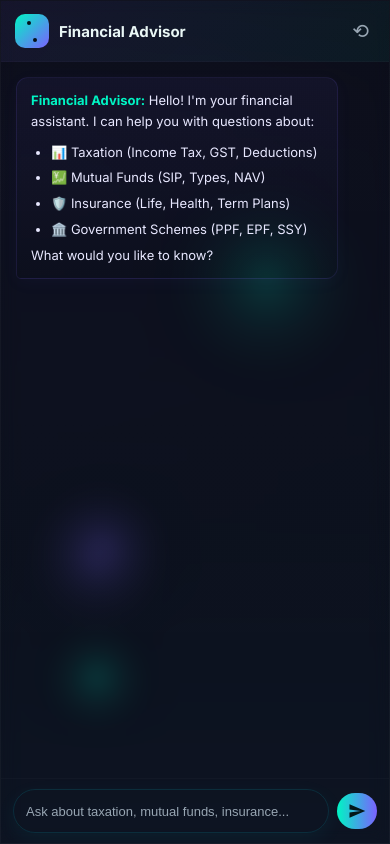
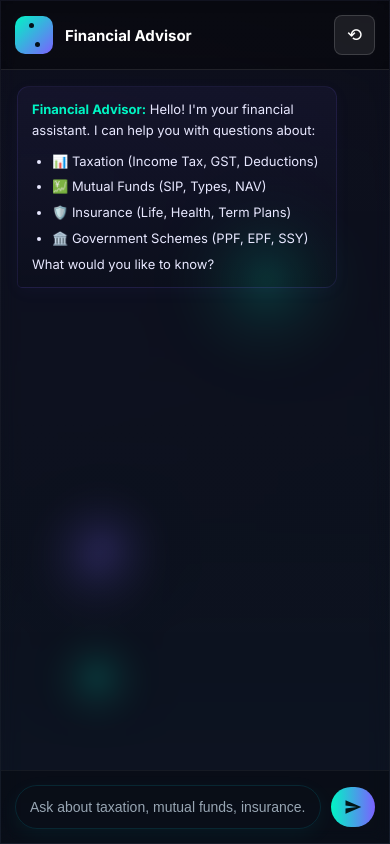
Before and after one commit to jeffrin-samuel/financial-chatbot, a plain HTML site: page frontend/index.html in a window 390 px wide. Drawn offline with Linux system fonts and the light colour scheme.

Commit message:
Improved UI

```diff
--- a/frontend/style.css
+++ b/frontend/style.css
@@ -158,6 +158,8 @@ body {
   align-items: center;
   padding: 16px 18px;
   border-bottom: 1px solid rgba(255, 255, 255, 0.02);
+  background: rgba(0, 0, 0, 0.2);
+  backdrop-filter: blur(10px);
 }
 
 .chat-header-left {
@@ -173,6 +175,7 @@ body {
   background: linear-gradient(135deg, var(--accent-a), var(--accent-b));
   display: grid;
   place-items: center;
+  flex-shrink: 0;
 }
 
 .logo-mini .eye {
@@ -193,22 +196,32 @@ body {
 
 .chat-title {
   font-weight: 700;
+  color: #eaf7f6;
+  white-space: nowrap;
+}
+
+.header-actions {
+  flex-shrink: 0;
 }
 
 .icon-btn {
-  background: transparent;
-  border: 0;
-  color: var(--muted);
+  background: rgba(255, 255, 255, 0.05);
+  border: 1px solid rgba(255, 255, 255, 0.1);
+  color: #eaf7f6;
   cursor: pointer;
-  padding: 6px;
+  padding: 8px 12px;
   border-radius: 8px;
-  font-size: 20px;
+  font-size: 18px;
   transition: all 0.3s ease;
+  display: flex;
+  align-items: center;
+  justify-content: center;
 }
 
 .icon-btn:hover {
-  background: rgba(255, 255, 255, 0.02);
+  background: rgba(255, 255, 255, 0.1);
   color: #fff;
+  border-color: rgba(255, 255, 255, 0.2);
 }
 
 /* Messages */
@@ -393,20 +406,85 @@ body {
   }
 
   .chat-card {
-    height: 100%;
+    height: 100vh;
+    max-height: 100vh;
     border-radius: 0;
     display: flex;
     flex-direction: column;
   }
 
   .chat-header {
-    padding: 14px 16px;
+    padding: 16px;
     flex-shrink: 0;
-    background: linear-gradient(135deg, rgba(123, 97, 255, 0.08), rgba(0, 245, 196, 0.05));
+    background: rgba(0, 0, 0, 0.4);
+    border-bottom: 1px solid rgba(255, 255, 255, 0.1);
   }
 
   .chat-header-left {
+    gap: 12px;
+  }
+
+  .logo-mini {
+    width: 42px;
+    height: 42px;
+  }
+
+  .logo-mini .eye {
+    width: 6px;
+    height: 6px;
+  }
+
+  .chat-title {
+    font-size: 16px;
+    font-weight: 700;
+    color: #fff;
+  }
+
+  .icon-btn {
+    font-size: 20px;
+    padding: 10px 14px;
+    background: rgba(255, 255, 255, 0.08);
+    border: 1px solid rgba(255, 255, 255, 0.15);
+    color: #fff;
+  }
+
+  .messages {
+    flex: 1;
+    padding: 16px;
+    overflow-y: auto;
+    min-height: 0;
+  }
+
+  .message-content {
+    max-width: 85%;
+  }
+
+  .composer {
+    padding: 16px;
+    flex-shrink: 0;
+    background: rgba(0, 0, 0, 0.3);
+    border-top: 1px solid rgba(255, 255, 255, 0.05);
+  }
+
+  .input-shell {
     gap: 10px;
+  }
+
+  .input-shell input {
+    font-size: 14px;
+    padding: 12px 16px;
+    height: 46px;
+  }
+
+  .send {
+    padding: 12px 14px;
+    flex-shrink: 0;
+  }
+}
+
+@media (max-width: 480px) {
+  .chat-header {
+    padding: 14px;
   }
 
   .logo-mini {
@@ -420,68 +498,12 @@ body {
   }
 
   .chat-title {
-    font-size: 16px;
-    font-weight: 700;
-  }
-
-  .icon-btn {
-    font-size: 22px;
-    padding: 8px;
-  }
-
-  .messages {
-    flex: 1;
-    padding: 15px;
-    overflow-y: auto;
-    min-height: 0;
-  }
-
-  .message-content {
-    max-width: 85%;
-  }
-
-  .composer {
-    padding: 12px 15px;
-    flex-shrink: 0;
-    padding-bottom: max(12px, env(safe-area-inset-bottom));
-  }
-
-  .input-shell {
-    gap: 8px;
-  }
-
-  .input-shell input {
-    font-size: 14px;
-    padding: 10px 14px;
-  }
-
-  .send {
-    padding: 10px 12px;
-  }
-}
-
-@media (max-width: 480px) {
-  .chat-header {
-    padding: 12px 14px;
-  }
-
-  .logo-mini {
-    width: 34px;
-    height: 34px;
-  }
-
-  .logo-mini .eye {
-    width: 4px;
-    height: 4px;
-  }
-
-  .chat-title {
     font-size: 15px;
   }
 
   .icon-btn {
-    font-size: 20px;
-    padding: 6px;
+    font-size: 18px;
+    padding: 8px 12px;
   }
 
   .message-content {
@@ -490,16 +512,16 @@ body {
   }
 
   .composer {
-    padding: 10px 12px;
-    padding-bottom: max(10px, env(safe-area-inset-bottom));
+    padding: 14px;
   }
 
   .input-shell input {
-    font-size: 13px;
-    padding: 9px 12px;
+    font-size: 14px;
+    padding: 11px 14px;
+    height: 44px;
   }
 
   .send {
-    padding: 9px 11px;
+    padding: 11px 13px;
   }
 }
```
